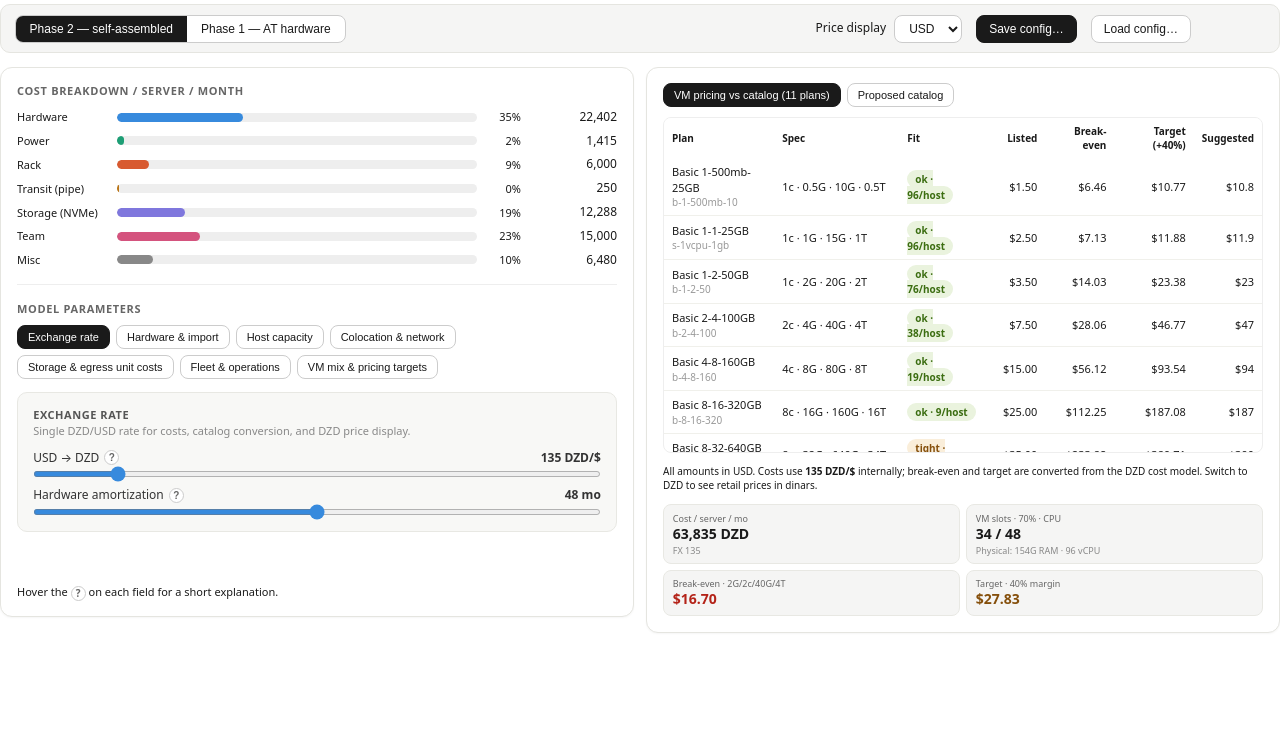
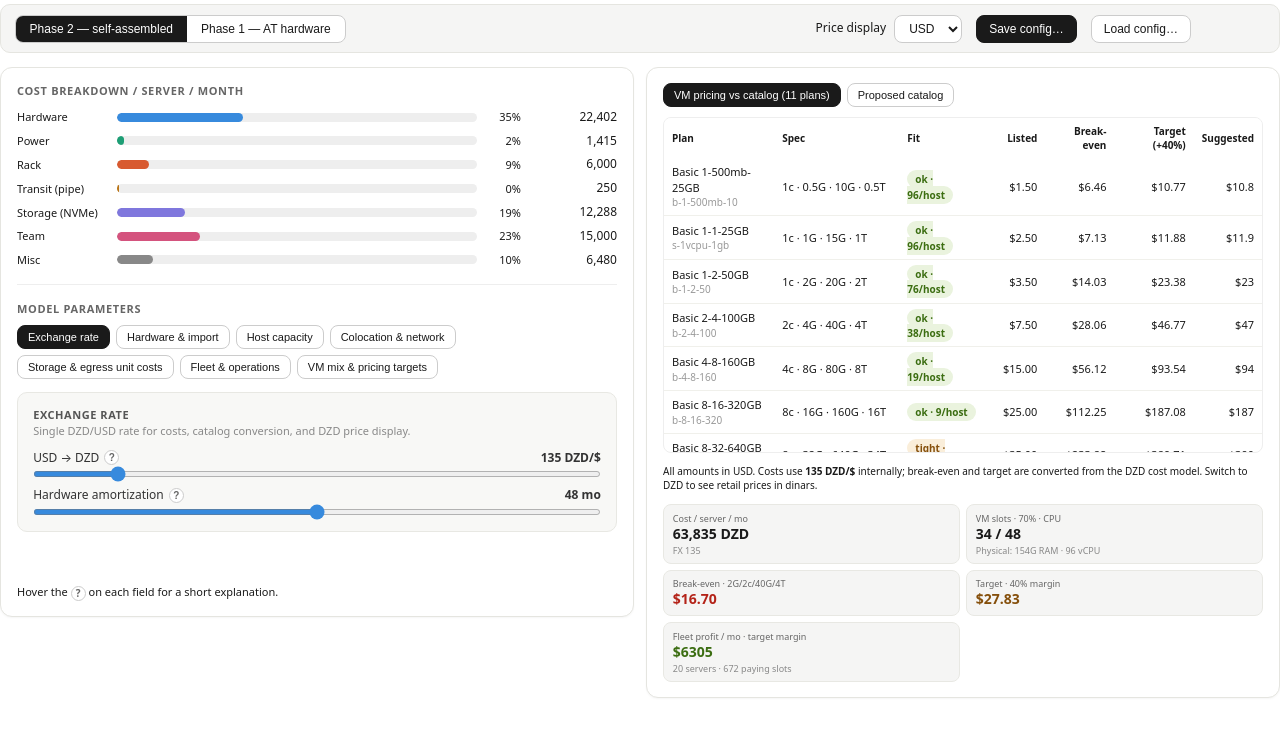
Before and after one commit to OpenScalerEngineeringTeam/openscaler_pricing_model, a React (Vite) app: page / in a window 1280 px wide. Shown: the top 736 px of the page. Built offline with nearby package versions, Linux system fonts and the light colour scheme.

Commit message:
Calculate total profit per month

```diff
--- a/src/components/VmPricingCard.tsx
+++ b/src/components/VmPricingCard.tsx
@@ -1,5 +1,6 @@
 import { useMemo, useState } from 'react';
 import { formatSuggestedUsd, roundNiceUsd } from '../lib/nicePricing';
+import { fleetMonthlyProfitDzd } from '../lib/fleetProfit';
 import { fmt, formatListed, formatModelPrice, planBreakEvenDzd, priceFootnote } from '../lib/pricing';
 import { generateProposedCatalog, smallestTierMaxPerServer } from '../lib/proposedCatalog';
 import {
@@ -34,6 +35,11 @@ export function VmPricingCard({ plans, params: P, computed: C, priceDisplay }: V
   const refTargetUsd = refTargetDzd / usd;
   const refBeMetric = priceDisplay === 'dzd' ? `${fmt(refBeDzd)} DZD` : `$${refBeUsd.toFixed(2)}`;
   const refTargetMetric = priceDisplay === 'dzd' ? `${fmt(refTargetDzd)} DZD` : `$${refTargetUsd.toFixed(2)}`;
+  const fleetProfitDzd = fleetMonthlyProfitDzd(P, C);
+  const fleetProfitUsd = fleetProfitDzd / usd;
+  const fleetProfitMetric =
+    priceDisplay === 'dzd' ? `${fmt(fleetProfitDzd)} DZD` : `$${fleetProfitUsd.toFixed(0)}`;
+  const fleetPayingSlots = Math.round(P.num_servers * C.paying_vms);
 
   const catalogSuggestions = useMemo(
     () =>
@@ -227,6 +233,13 @@ export function VmPricingCard({ plans, params: P, computed: C, priceDisplay }: V
           <div className="metric-label">Target · {Math.round(P.margin * 100)}% margin</div>
           <div className={`metric-value${refTargetUsd > 8 ? ' warn' : ''}`}>{refTargetMetric}</div>
         </div>
+        <div className="metric">
+          <div className="metric-label">Fleet profit / mo · target margin</div>
+          <div className="metric-value success">{fleetProfitMetric}</div>
+          <div className="metric-sub">
+            {P.num_servers} servers · {fleetPayingSlots} paying slots
+          </div>
+        </div>
       </div>
     </div>
   );
--- /dev/null
+++ b/src/lib/fleetProfit.ts
@@ -0,0 +1,8 @@
+import type { ComputeResult, ModelParams } from '../types';
+
+/** Gross profit at target margin if every paying slot sells at min_price_vm. */
+export function fleetMonthlyProfitDzd(P: ModelParams, C: ComputeResult): number {
+  if (P.margin <= 0 || C.paying_vms <= 0) return 0;
+  const profitPerPayingVm = C.min_price_vm - C.cost_per_paying_vm;
+  return P.num_servers * C.paying_vms * profitPerPayingVm;
+}
```
Also changed, not shown: 1 other file (tests, documents, lock files or other folders).
